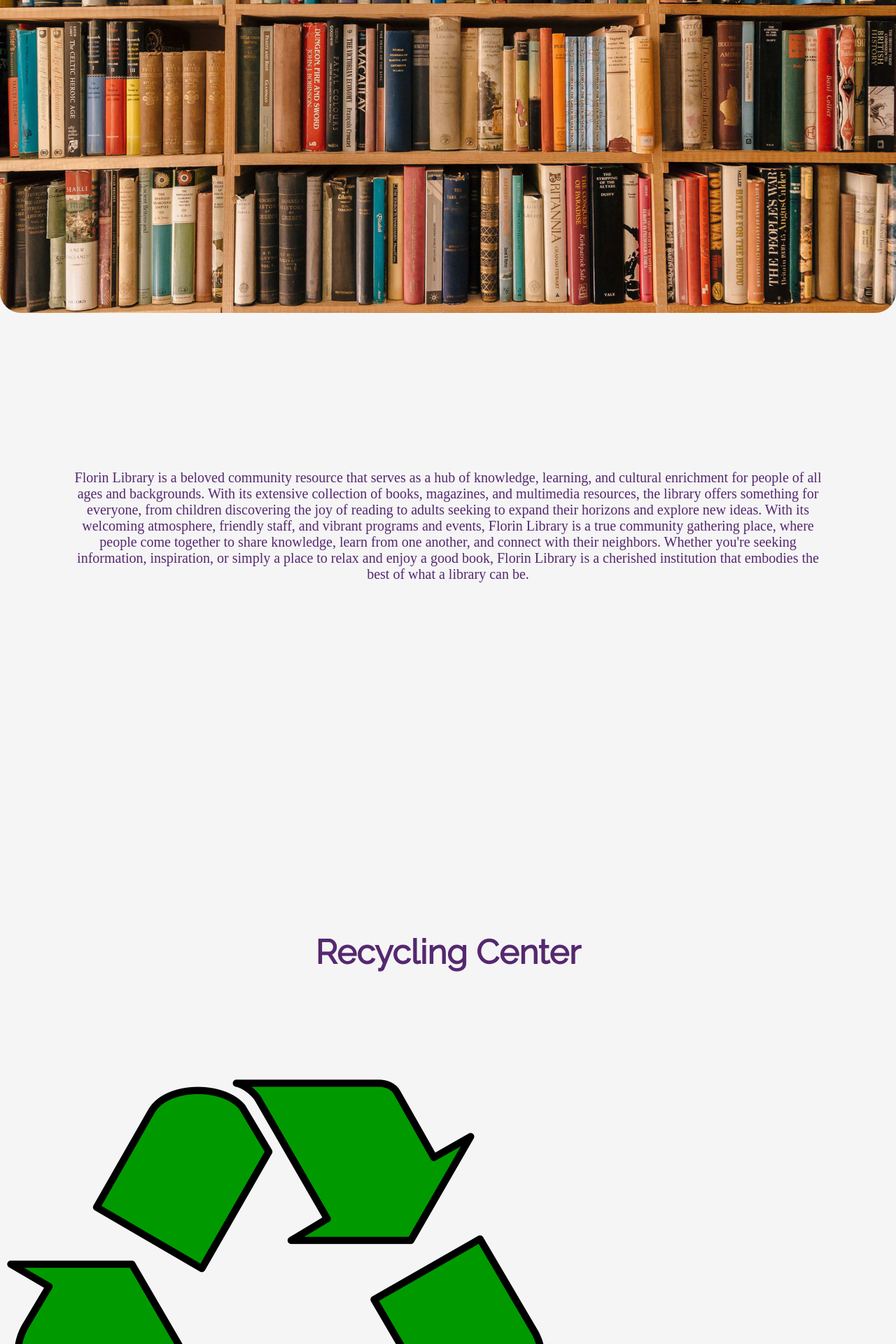
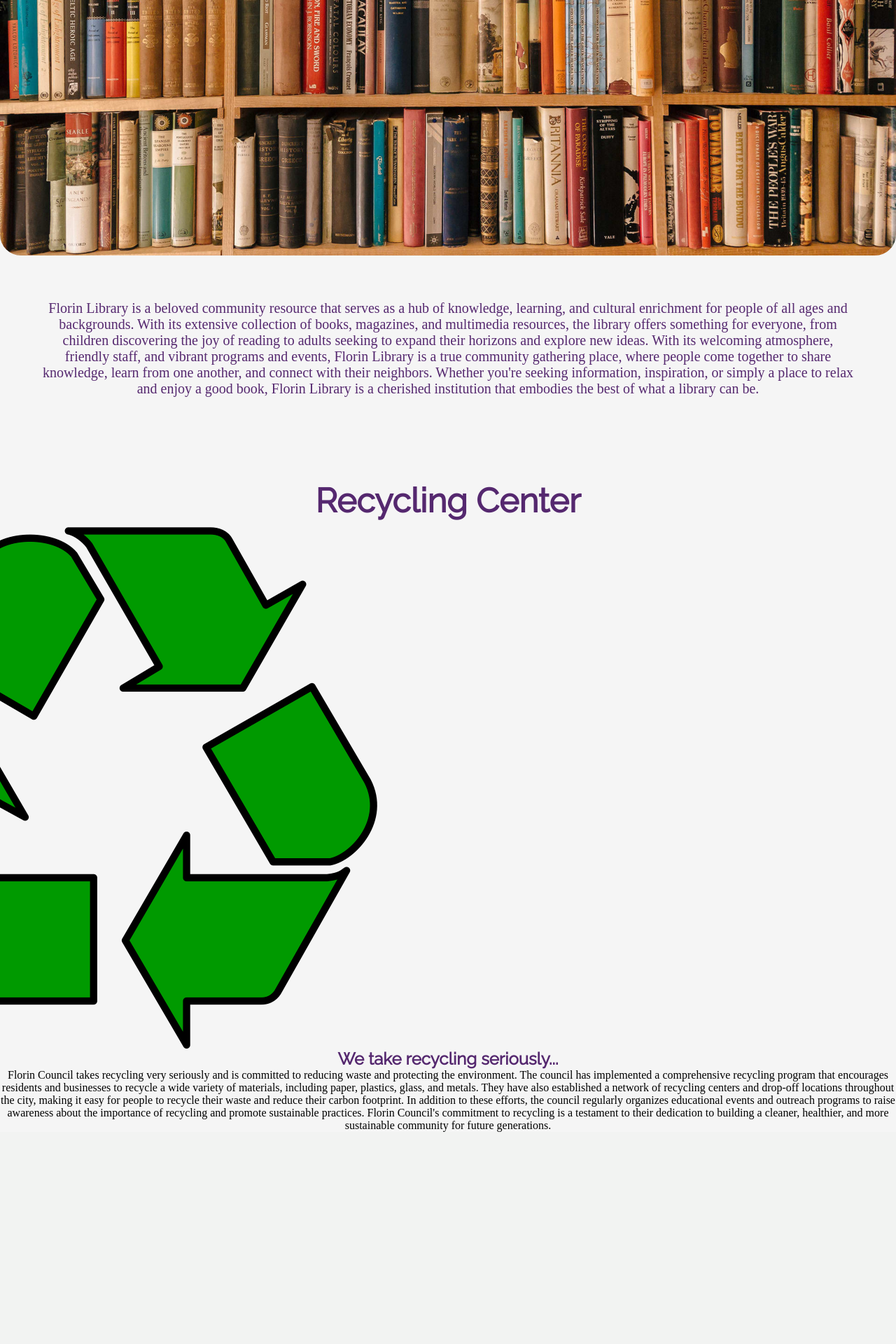
Before and after one commit to Electrolytful/FlorinCouncil, a Node server app: page / in a window 1280 px wide. Shown: the part 2120-4040 px from the top of the page at 70% size. After the commit the page ends 3737 px from the top, so only its background shows below. Run offline with Node 20, Linux system fonts and the light colour scheme; the visitor is signed in with stand-in values (Sample User, id 1); some libraries are stand-ins or nearby versions; some web fonts are replaced.

Commit message:
Updating image on db and adding styles to home page.

```diff
--- a/database/setup.sql
+++ b/database/setup.sql
@@ -134,7 +134,7 @@
     (name, description, location_url)
 VALUES
     ('Rock Park', 'This is the perfect destination for families looking to spend a fun-filled day outdoors. Our park features a stunning lake with crystal clear waters, surrounded by lush greenery and breathtaking views. There''s something for everyone here - you can enjoy a picnic by the lake, go for a relaxing stroll around the water, or even take a dip and cool off on a hot day. For those seeking adventure, we offer a variety of exciting water activities such as kayaking, paddleboarding, and fishing. If you''re looking for something a little more laid back, our park also has plenty of space for games and sports, as well as playgrounds for children to explore and play. And when hunger strikes, our on-site restaurant offers delicious meals and snacks for the whole family to enjoy. Come visit us and make unforgettable memories in our wonderful Rock Park with a beautiful lake!','https://d-art.ppstatic.pl/kadry/k/r/b4/40/53fed46670a7e_o_full.jpg'),
-    ('Garden Ring', 'This tranquil oasis in the heart of the city is the perfect place for families to escape the hustle and bustle and enjoy some fresh air and greenery. Our garden boasts a wide variety of flora and fauna, from vibrant flowers and towering trees to chirping birds and buzzing insects. Take a leisurely stroll through our winding pathways and discover the many hidden nooks and crannies throughout the garden. For children, we offer a fun-filled play area with swings, slides, and climbing structures, as well as a designated area for picnics and outdoor games. And for those looking for a more educational experience, our garden also features informational signs and guided tours that offer insight into the many plants and animals that call this space home. Whether you''re looking to relax and unwind or explore and learn, our city garden is the perfect destination for families seeking an escape from the concrete jungle. We can''t wait to welcome you!', 'https://www.google.com/url?sa=i&url=https%3A%2F%2Fwww.arrivalguides.com%2Fen%2FTravelguide%2FKrakow%2Fdoandsee%2Fplanty-park-79767&psig=AOvVaw3wwv_OU4Est-8AOJjrPWtX&ust=1679913882081000&source=images&cd=vfe&ved=0CA8QjRxqFwoTCNDKoYO1-f0CFQAAAAAdAAAAABAE'),
+    ('Garden Ring', 'This tranquil oasis in the heart of the city is the perfect place for families to escape the hustle and bustle and enjoy some fresh air and greenery. Our garden boasts a wide variety of flora and fauna, from vibrant flowers and towering trees to chirping birds and buzzing insects. Take a leisurely stroll through our winding pathways and discover the many hidden nooks and crannies throughout the garden. For children, we offer a fun-filled play area with swings, slides, and climbing structures, as well as a designated area for picnics and outdoor games. And for those looking for a more educational experience, our garden also features informational signs and guided tours that offer insight into the many plants and animals that call this space home. Whether you''re looking to relax and unwind or explore and learn, our city garden is the perfect destination for families seeking an escape from the concrete jungle. We can''t wait to welcome you!', 'https://s.inyourpocket.com/img/text/poland/krakow/planty-park-krakow_agneskantaruk_adobestock.jpg'),
     ('The Garden Castle', 'This historic site offers a unique and exciting opportunity for families to step back in time and explore the remnants of a once-great castle. As you explore the ruins, you''ll discover the many nooks and crannies that once housed the castle''s inhabitants, from the grand halls and chambers to the winding staircases and towers. Our on-site guides are available to offer insight into the castle''s rich history and answer any questions you may have. For children, we offer a special "treasure hunt" activity where they can search for hidden clues and artifacts throughout the ruins, learning about the castle''s history along the way. And for those seeking a more adventurous experience, we offer guided hikes and nature walks through the surrounding forest and countryside. With stunning views and a rich history to discover, our castle ruins offer a truly unforgettable experience for families looking to immerse themselves in the past. We look forward to welcoming you and your loved ones to this historic site!', 'https://upload.wikimedia.org/wikipedia/commons/thumb/8/88/20140619_Zamek_Ogrodzieniec_3673.jpg/1200px-20140619_Zamek_Ogrodzieniec_3673.jpg'),
     ('City Museum', 'Our museum offers a fascinating glimpse into the history, culture, and traditions of our community. As you explore our exhibits, you''ll discover artifacts and stories that showcase the unique heritage of our region. From interactive displays that bring history to life, to artwork and photographs that capture the essence of our community, our museum has something for everyone. Our knowledgeable staff are always on hand to answer questions and provide insight into the exhibits, and we offer a variety of educational programs and tours for visitors of all ages. Whether you''re a lifelong resident or a first-time visitor, our local museum offers a wonderful opportunity to learn and connect with the rich history and culture of our community. We look forward to welcoming you and sharing our stories with you.','https://encrypted-tbn0.gstatic.com/images?q=tbn:ANd9GcSuw3dq5jMytOWCz-_uNucTA2InKX4DOm48gA&usqp=CAU'),
     ('Florin Park', 'Florin Park is a charming and serene destination nestled in the heart of a bustling city, offering a lush green oasis where visitors can relax, unwind, and soak in the natural beauty of the surroundings. With its manicured gardens, towering trees, and tranquil water features, Florin Park is the perfect spot for a peaceful stroll, a picnic with loved ones, or a quiet moment of reflection amidst the hustle and bustle of city life. Whether you''re a local resident or a traveler passing through, Florin Park is a must-visit destination that will leave you feeling refreshed, rejuvenated, and inspired.', 'https://github.com/Electrolytful/FlorinCouncil/blob/development/public/img/park.jpg?raw=true'),
--- a/public/css/index.css
+++ b/public/css/index.css
@@ -154,7 +154,7 @@
 
 #lib-title{
     display: flex;
-    margin-top: 300px;
+    margin-top: 200px;
     color: #55286F;
     font-size: 300%;
     justify-content: center ;
@@ -173,10 +173,8 @@
     color: #55286F;
     font-size: 20px;
     text-align: center;
-    padding: 20px;
-    padding-left: 100px;
-    padding-right: 100px;
-    padding-bottom: 100px;
+    margin-top: -140px;
+    padding: 0em 3em 1em 3em;
 }
 
 .text-padding {
@@ -185,12 +183,39 @@
 
 
                                     /* Recycling style */
+.rec-container {
+    justify-content: center;
+}
+
 #recycling-title {
     display: flex;
-    margin-top: 300px;
     color: #55286F;
     font-size: 300%;
-    justify-content: center ;
+    justify-content: center;
     font-family: 'Raleway', bold;
-    padding-bottom: 3em;
 }
+
+#rec-title {
+    text-align: center;
+    color: #55286F;
+    font-size: 150%;
+    justify-content: center;
+    font-family: 'Raleway', bold;
+}
+
+.rec-image {
+    display: flex;
+    justify-content: center;
+    text-align: center;
+    width: 25%
+}
+
+.rec-text {
+    text-align: center;
+}
+
+.redirect-link {
+    display: flex;
+    justify-content: center;
+    text-align: center;
+}
--- a/views/index.ejs
+++ b/views/index.ejs
@@ -33,7 +33,7 @@
         </section>
 
         <h2 id="landmark-title"> Our landmarks</h2>
-
+        <a class="redirect-link" href="/visit">see more</a>
         <div class="image-container">
             <div class="image-wrapper">
                 <img src="/img/park.jpg" alt="Image 1">
@@ -88,10 +88,12 @@
 
         <div class="rec-container">
             <h2 id="recycling-title">Recycling Center</h2>
-            <img class="rec-image" src="img/recycling.png">
-            <h2 id="rec-title"> We take recycling seriously </h2>
-            <div class="text">
-                <p>Florin Council takes recycling very seriously and is committed to reducing waste and protecting the
+            <div class="rec-image">
+                <img src="img/recycling.png">
+            </div>
+            <h2 id="rec-title"> We take recycling seriously...</h2>
+            <div>
+                <p class="rec-text">Florin Council takes recycling very seriously and is committed to reducing waste and protecting the
                     environment. The council has implemented a comprehensive recycling program that encourages residents and
                     businesses to recycle a wide variety of materials, including paper, plastics, glass, and metals. They
                     have also established a network of recycling centers and drop-off locations throughout the city, making
```
